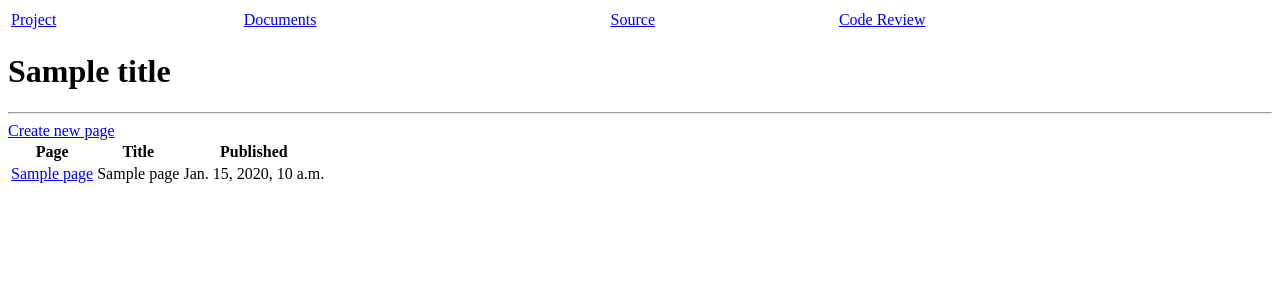
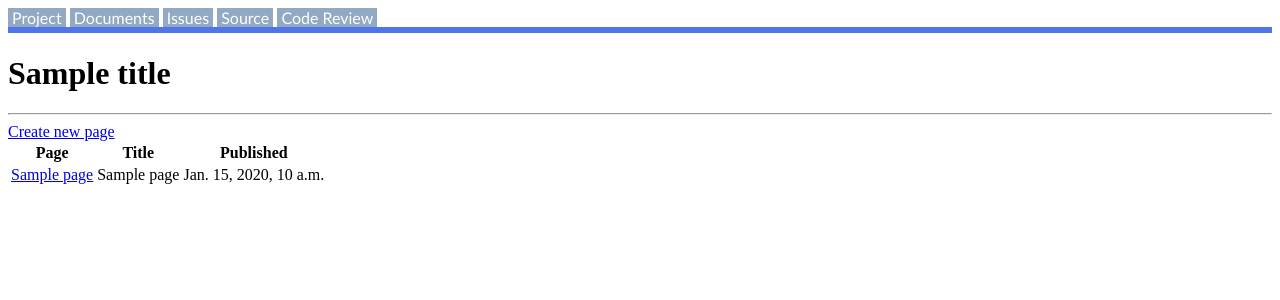
Before and after one commit to clsdaniel/iridium, a Django app: template wiki/templates/wiki_list.html in a window 1280 px wide. Shown: the top 300 px of the page. Run offline with Django 3.2, Linux system fonts and the light colour scheme; the template is opened without the code that fills it: most values are stand-ins (such as "Sample title", 1, 10 or a date in 2020).

Commit message:
Changed master layout and used new CSS stylesheet

```diff
--- a/project/templates/master.html
+++ b/project/templates/master.html
@@ -6,17 +6,25 @@
 	{% block title %}
 	{% endblock title%}
 	</title>
+	<link rel="stylesheet" type="text/css" href="/static/style-screen.css"> </link>
+
+	{% block head %}
+	{% endblock head %}
 </head>
 
 <body>
-	<table width="100%">
-	<tr>
-	<td><a href="/p/{{ pid }}">{% trans "Project" %}</a></td>
-	<td><a href="/w/{{ pid }}">{% trans "Documents" %}</a></td>
-	<td><a href="/s/{{ pid }}">{% trans "Source" %}</a></td>
-	<td><a href="/c/{{ pid }}">{% trans "Code Review" %}</a></td>
-	</tr>
-	</table>
+	<div class="mainmenu">
+	<a href="/p/{{ pid }}" {% ifequal section 'project' %}class="selected"{% endifequal %}>{% trans "Project" %}</a>
+	<a href="/w/{{ pid }}" {% ifequal section 'wiki' %}class="selected"{% endifequal %}>{% trans "Documents" %}</a>
+	<a href="/i/{{ pid }}" {% ifequal section 'issues' %}class="selected"{% endifequal %}>{% trans "Issues" %}</a>
+	<a href="/s/{{ pid }}" {% ifequal section 'scm' %}class="selected"{% endifequal %}>{% trans "Source" %}</a>
+	<a href="/c/{{ pid }}" {% ifequal section 'codereview' %}class="selected"{% endifequal %}>{% trans "Code Review" %}</a>
+	</div>
+	<div class="submenu">
+	{% block submenu %}
+	{% endblock submenu %}
+	</div>
+
 	{% block contents %}
 	{% endblock contents %}
 </body>
```
